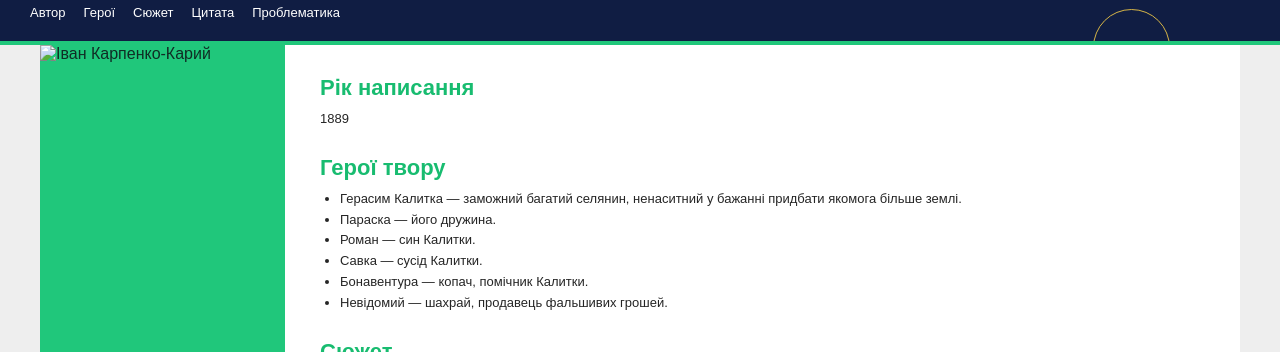
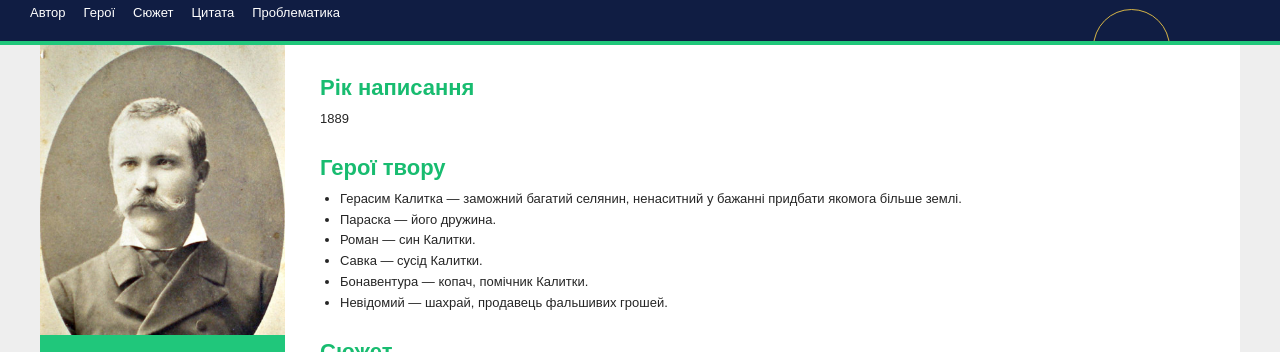
Before and after one commit to 25roshan09-oss/sto-tysyach, a plain HTML site: page index.html in a window 1280 px wide. Shown: the part 92-444 px from the top of the page. Drawn offline with Linux system fonts and the light colour scheme.

Commit message:
Update index.html

```diff
--- a/index.html
+++ b/index.html
@@ -352,7 +352,7 @@
 
     <aside id="author">
 
-        <img src="images/karpenko-kary.jpg"
+        <img src="karpenko-kary.jpg"
              alt="Іван Карпенко-Карий">
 
         <div class="author-info">
```
